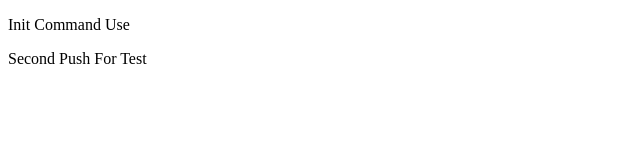
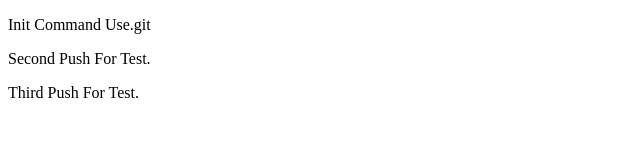
Before and after one commit to wsuraj415/git-project, a plain HTML site: page index.html in a window 1280 px wide. Shown: the whole page, without its empty margins (0-640 px from the left). Drawn offline with Linux system fonts and the light colour scheme.

Commit message:
added Dot

```diff
--- a/index.html
+++ b/index.html
@@ -6,7 +6,8 @@
     <title>Git</title>
 </head>
 <body>
-    <p>Init Command Use </p>
-    <p>Second Push For Test </p>
+    <p>Init Command Use.git  </p>
+    <p>Second Push For Test. </p>
+    <p>Third Push For Test. </p>
 </body>
 </html>
```
